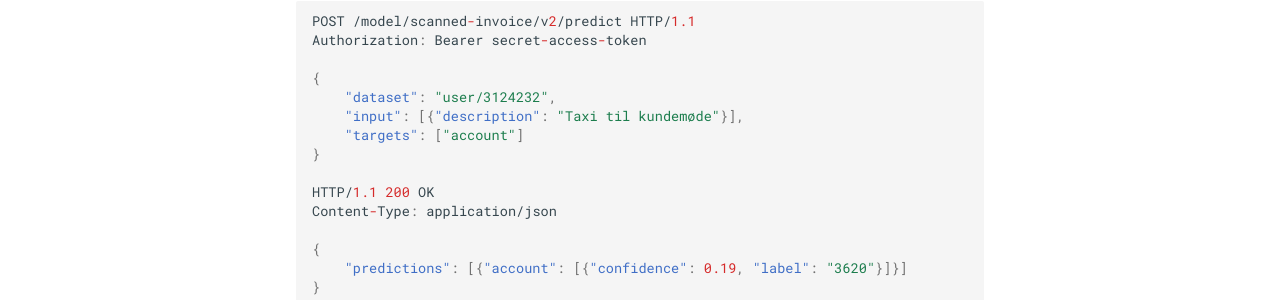
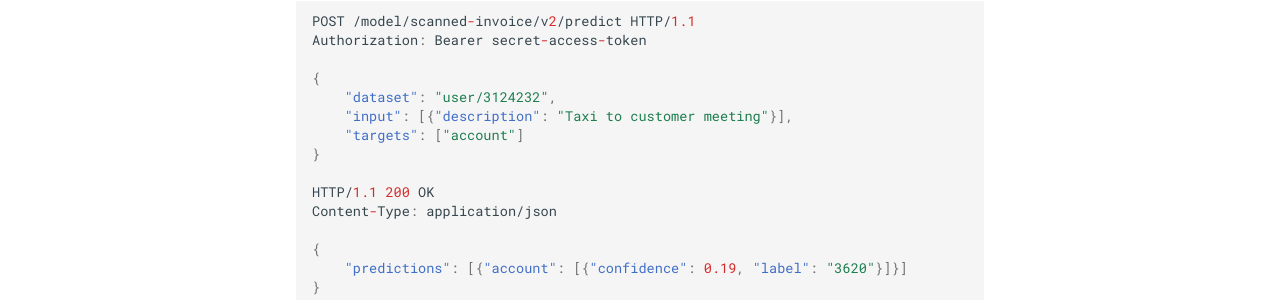
Before and after one commit to e-conomic/vml-docs, an MkDocs documentation site: the page built from docs/index.md, in a window 1280 px wide and 900 px high, scrolled down 1077 px. Shown: the part 381-681 px from the top of the window. Built offline with MkDocs 1.6.1 and Material for MkDocs 9.7.7, drawn with Linux system fonts in a browser that asks for light colours; old or Windows-style settings are respelled for this version of MkDocs.

Commit message:
Changed example to be english

```diff
--- a/docs/index.md
+++ b/docs/index.md
@@ -25,7 +25,7 @@ Authorization: Bearer secret-access-token
 
 {
     "dataset": "user/3124232",
-    "input": [{"description": "Taxi til kundemøde"}],
+    "input": [{"description": "Taxi to customer meeting"}],
     "targets": ["account"]
 }
 
```
